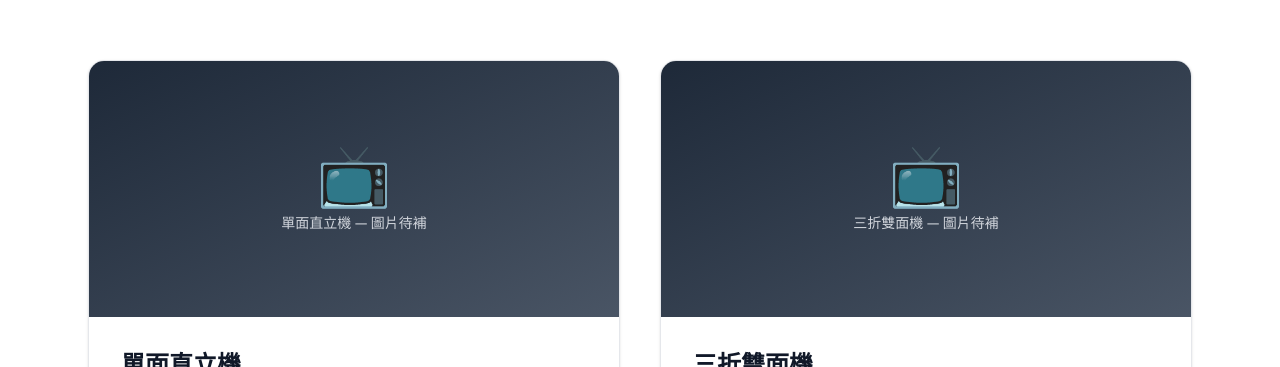
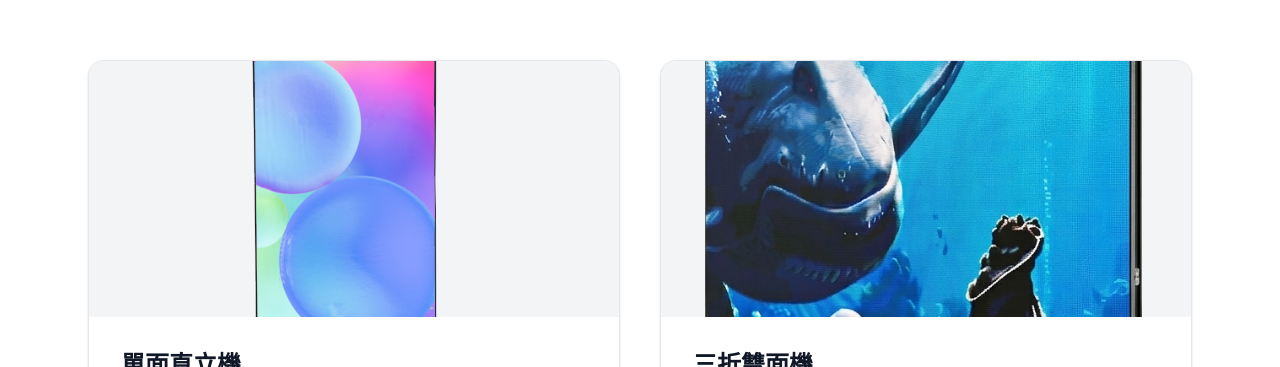
Before and after one commit to jeffyuan0420/led-rental-site, a Next.js app: page /products in a window 1280 px wide. Shown: the part 248-615 px from the top of the page. Built offline with nearby package versions, Linux system fonts and the light colour scheme; no server answers.

Commit message:
fix image paths

```diff
--- a/app/products/page.tsx
+++ b/app/products/page.tsx
@@ -1,5 +1,6 @@
 import { getTranslations } from "next-intl/server";
 import Link from "next/link";
+import Image from "next/image";
 import BackButton from "@/components/BackButton";
 
 const PRODUCTS = [
@@ -12,7 +13,7 @@ const PRODUCTS = [
     ipRating: "IP65",
     weight: "約 35kg",
     useCases: ["展覽主視覺", "門市形象展示", "活動入口品牌牆"],
-    image: "/images/single.jpg",
+    image: "/images/single.png",
     highlight: "直立細長比例，橫向拼接後形成超寬螢幕",
   },
   {
@@ -24,7 +25,7 @@ const PRODUCTS = [
     ipRating: "IP54",
     weight: "約 80kg（含底座）",
     useCases: ["展場攤位主視覺", "記者會背板", "活動舞台側屏"],
-    image: "/images/triple.jpg",
+    image: "/images/triple.png",
     highlight: "三折可自立，雙面同時展示，360° 視覺覆蓋",
   },
 ];
@@ -46,14 +47,13 @@ export default async function ProductsPage() {
             key={product.key}
             className="bg-white rounded-2xl border border-gray-200 shadow-sm hover:shadow-lg transition-shadow overflow-hidden"
           >
-            {/* Image placeholder */}
-            <div className="bg-gradient-to-br from-gray-800 to-gray-600 h-64 flex items-center justify-center text-white text-opacity-50">
-              <div className="text-center">
-                <div className="text-6xl mb-2">📺</div>
-                <p className="text-sm text-gray-300">
-                  {product.nameZh} — 圖片待補
-                </p>
-              </div>
+            <div className="relative h-64 bg-gray-100 overflow-hidden">
+              <Image
+                src={product.image}
+                alt={product.nameZh}
+                fill
+                className="object-cover"
+              />
             </div>
 
             <div className="p-8">
```
